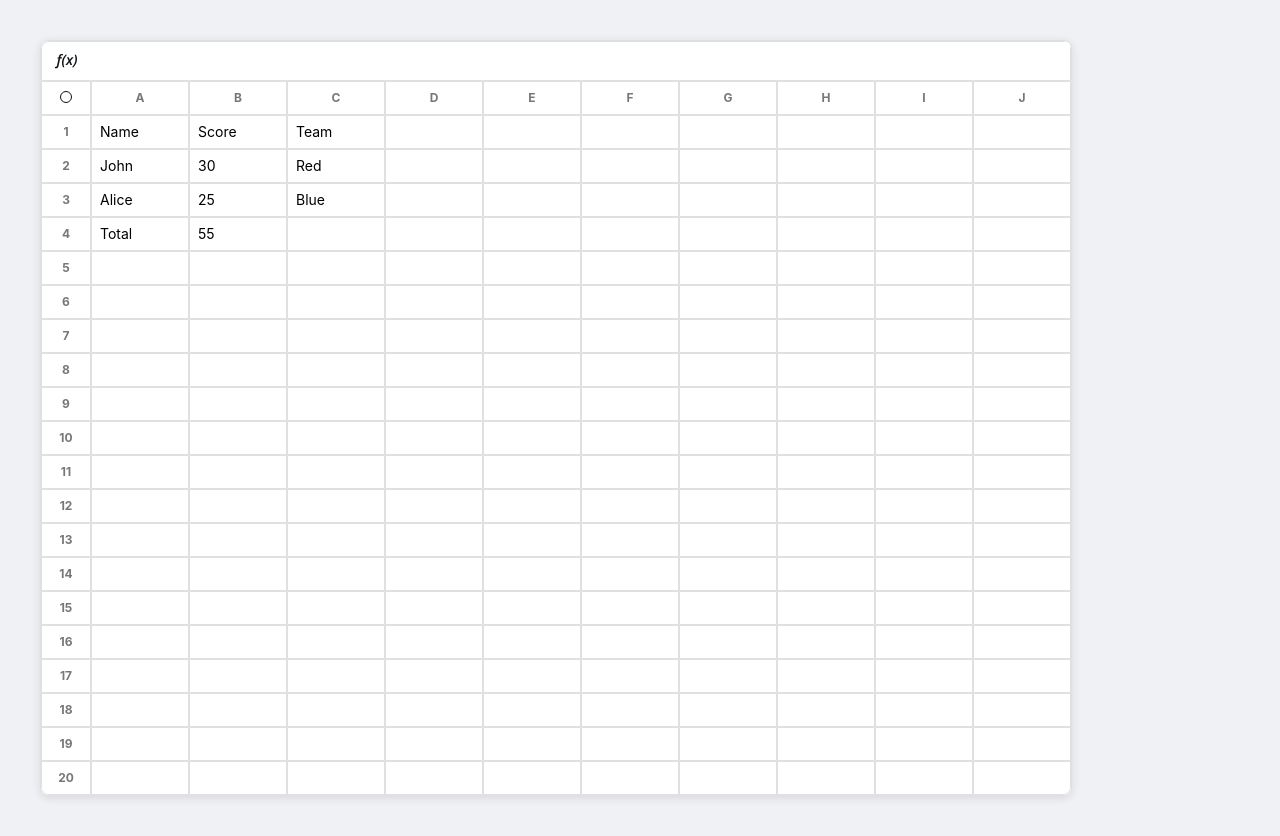
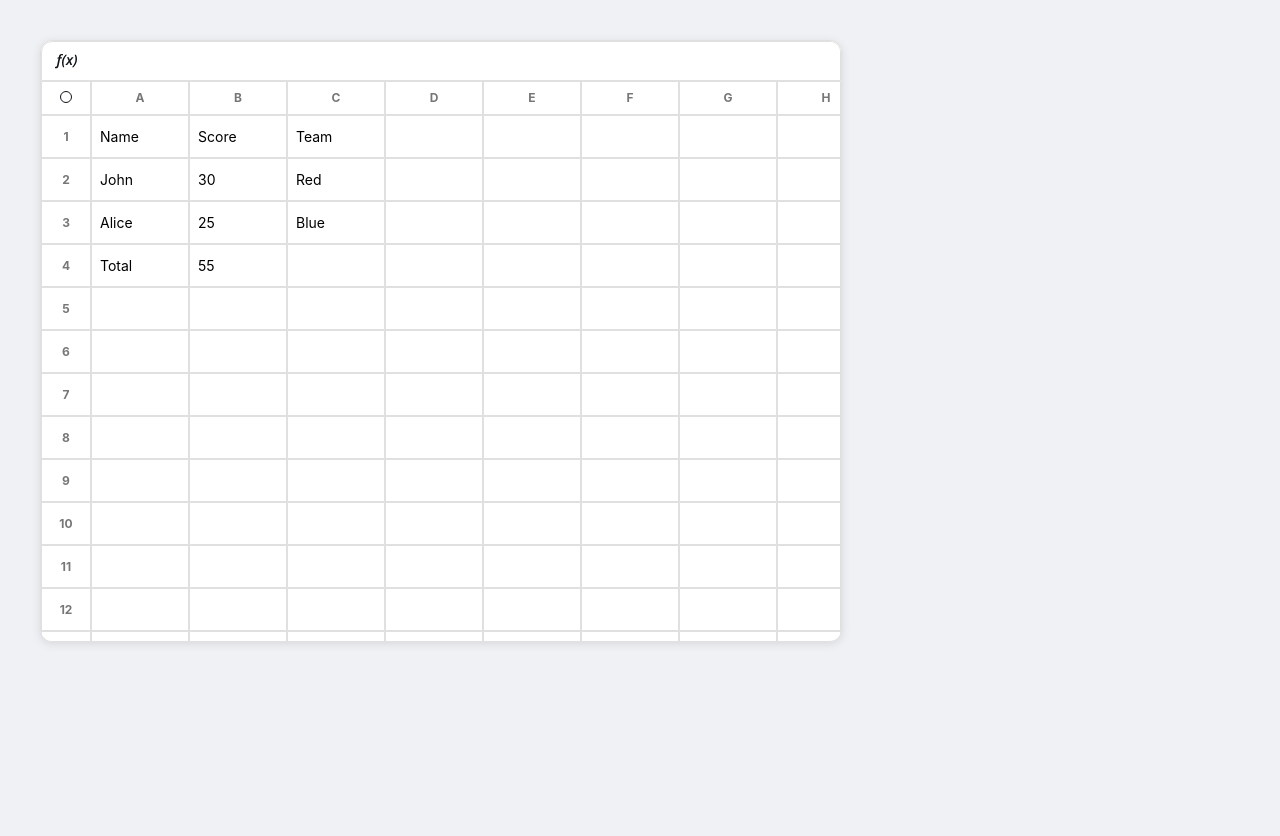
Before and after one commit to slwen/sheets-proto, a React (Create React App) app: page / in a window 1280 px wide. After the commit the page ends 800 px from the top, so only its background shows below. Built offline with nearby package versions, Linux system fonts and the light colour scheme.

Commit message:
Add scrollbar behaviours

```diff
--- a/src/components/DynamicSpreadsheet.css
+++ b/src/components/DynamicSpreadsheet.css
@@ -11,9 +11,8 @@ body {
 
 /* Container */
 .spreadsheet-container {
-  width: fit-content;
-  max-width: 100%;
-  overflow-x: auto;
+  width: 800px;
+  height: 600px;
   margin: 40px;
   font-family: var(--font-primary);
   box-shadow: 0 2px 10px rgba(0, 0, 0, 0.1);
@@ -21,7 +20,14 @@ body {
   display: flex;
   flex-direction: column;
   border: 0.5px solid #e0e0e0;
-  border-radius: 8px;
+  border-radius: 12px;
+  overflow: hidden;
+}
+
+.spreadsheet-wrapper {
+  position: relative;
+  flex: 1;
+  overflow: hidden;
 }
 
 /* Table */
@@ -29,8 +35,7 @@ body {
   border-collapse: separate;
   border-spacing: 0;
   border: 0.5px solid #e0e0e0;
-  overflow: hidden;
-  border-radius: 0 0 8px 8px;
+  overflow: auto;
 }
 
 .spreadsheet-table th,
@@ -153,8 +158,12 @@ body {
   border: 0.5px solid #e0e0e0;
   background: #fff;
   padding: 0;
-  border-radius: 8px 8px 0 0;
+  border-radius: 11px 11px 0 0;
   box-sizing: border-box;
+  position: sticky;
+  top: 0;
+  z-index: 40;
+  overflow: hidden;
 }
 
 .formula-label {
@@ -270,3 +279,46 @@ body {
   color: #70757a;
   background: transparent;
 }
+
+/* Create a scrollable container for the table content */
+.spreadsheet-wrapper {
+  overflow: auto;
+  position: relative;
+  border-right: 0.5px solid #e0e0e0;
+}
+
+/* Fix the corner header */
+.corner-header {
+  position: sticky;
+  top: 0;
+  left: 0;
+  z-index: 30;
+  background: white;
+}
+
+/* Fix the column headers */
+.spreadsheet-table th {
+  position: sticky;
+  top: 0;
+  z-index: 20;
+  background: white;
+}
+
+/* Fix the row headers */
+.spreadsheet-table td:first-child {
+  position: sticky;
+  left: 0;
+  z-index: 10;
+  background: white;
+}
+
+/* Ensure the corner header stays on top */
+.spreadsheet-table th:first-child {
+  z-index: 30;
+}
+
+/* Add some minimum dimensions to cells */
+.spreadsheet-table td {
+  min-width: 80px;
+  height: 25px;
+}
--- a/src/components/DynamicSpreadsheet.js
+++ b/src/components/DynamicSpreadsheet.js
@@ -290,6 +290,8 @@ const FormulaBar = ({ selectedCell, cellData, onFormulaChange, onNavigate }) =>
 const DynamicSpreadsheet = ({ selectedCell, editingCell, onCellClick }) => {
   const [data, setData] = useState({});
   const measureRef = useRef(null);
+  const NUM_COLUMNS = 16;
+  const NUM_ROWS = 30;
 
   useEffect(() => {
     // Seed the spreadsheet with some dummy data
@@ -353,13 +355,13 @@ const DynamicSpreadsheet = ({ selectedCell, editingCell, onCellClick }) => {
         nextRow = Math.max(0, rowIndex - 1);
         break;
       case 'down':
-        nextRow = Math.min(19, rowIndex + 1); // Assuming 20 rows
+        nextRow = Math.min(29, rowIndex + 1); // Assuming 30 rows
         break;
       case 'left':
         nextCol = Math.max(0, colIndex - 1);
         break;
       case 'right':
-        nextCol = Math.min(9, colIndex + 1); // Assuming 10 columns
+        nextCol = Math.min(15, colIndex + 1); // Assuming 16 columns
         break;
     }
 
@@ -393,7 +395,7 @@ const DynamicSpreadsheet = ({ selectedCell, editingCell, onCellClick }) => {
     return (
       <tr key={rowIndex}>
         <td className={`row-header ${isActiveRow ? 'highlighted' : ''}`}>{rowIndex + 1}</td>
-        {[...Array(10)].map((_, colIndex) => renderCell(rowIndex, colIndex))}
+        {[...Array(NUM_COLUMNS)].map((_, colIndex) => renderCell(rowIndex, colIndex))}
       </tr>
     );
   };
@@ -410,11 +412,12 @@ const DynamicSpreadsheet = ({ selectedCell, editingCell, onCellClick }) => {
         }}
         onNavigate={handleNavigation}
       />
+      <div className="spreadsheet-wrapper">
         <table className="spreadsheet-table">
           <thead>
             <tr>
-            <th><SelectAllIcon width="12" height="12" /></th>
-            {[...Array(10)].map((_, index) => {
+              <th className="corner-header"><SelectAllIcon width="12" height="12" /></th>
+              {[...Array(NUM_COLUMNS)].map((_, index) => {
                 const isActiveCol = selectedCell && selectedCell[0] === colIndexToLetter(index);
                 return (
                   <th
@@ -428,9 +431,10 @@ const DynamicSpreadsheet = ({ selectedCell, editingCell, onCellClick }) => {
             </tr>
           </thead>
           <tbody>
-          {[...Array(20)].map((_, index) => renderRow(index))}
+            {[...Array(NUM_ROWS)].map((_, index) => renderRow(index))}
           </tbody>
         </table>
+      </div>
       <span ref={measureRef} className="measure-text" aria-hidden="true" />
     </div>
   );
```
Lines whose indentation alone changed are shown as unchanged.
